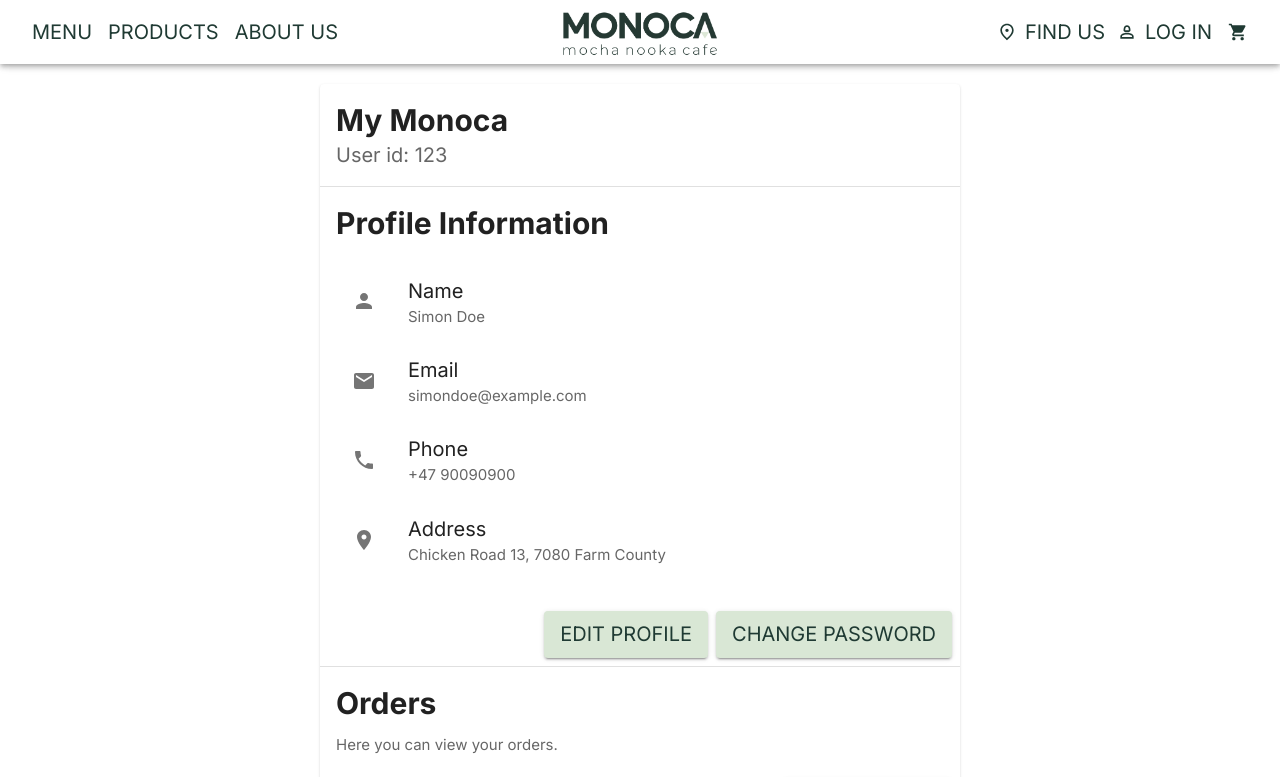
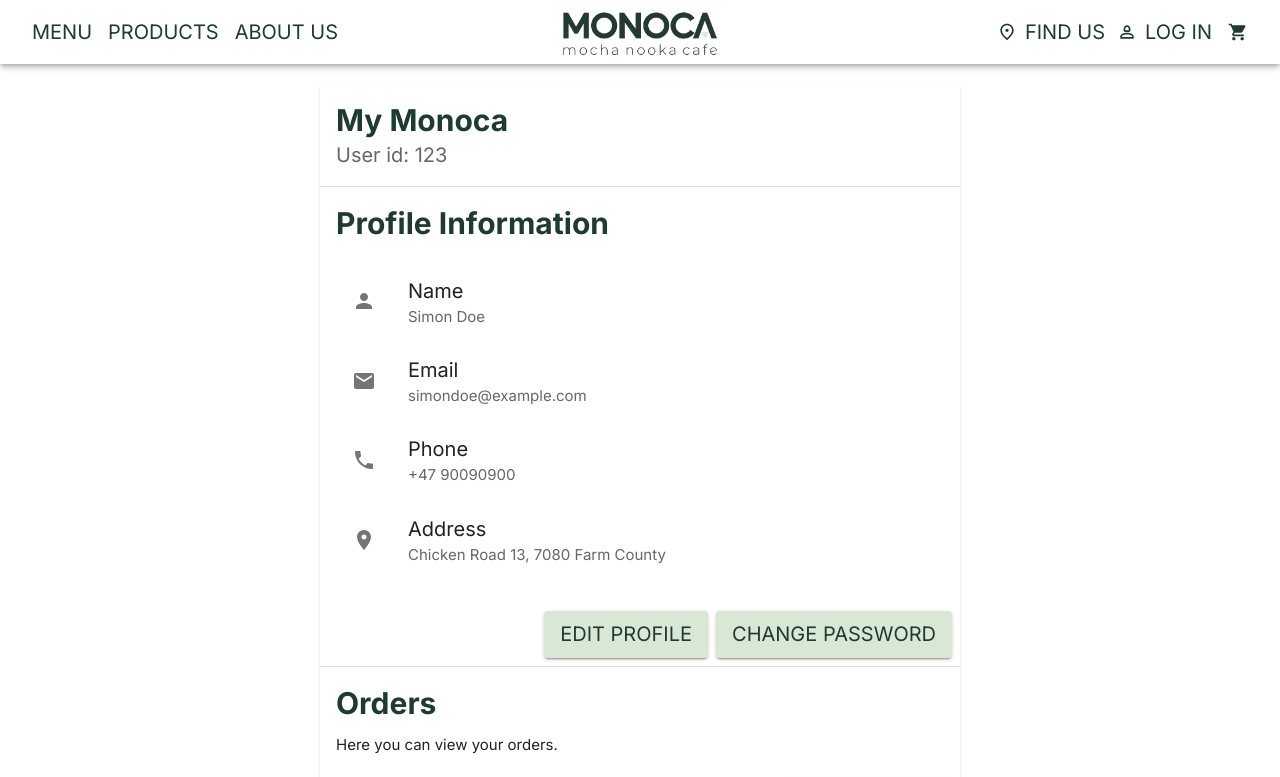
Before and after one commit to ivannakolesnyk/ivannakolesnyk.github.io, a React (Create React App) app in the folder webshop-frontend/: page /profile in a window 1280 px wide. Shown: the top 777 px of the page. Built offline with nearby package versions, Linux system fonts and the light colour scheme.

Commit message:
Update Profile.jsx
Change color of headings to primary.contrastText.

```diff
--- a/webshop-frontend/src/components/Profile.jsx
+++ b/webshop-frontend/src/components/Profile.jsx
@@ -14,15 +14,27 @@ import PersonIcon from "@mui/icons-material/Person";
 import EmailIcon from "@mui/icons-material/Email";
 import PhoneIcon from "@mui/icons-material/Phone";
 import LocationOnIcon from "@mui/icons-material/LocationOn";
+import { useTheme } from "@mui/material/styles";
 
 const ProfilePage = () => {
+  // Import the custom theme from theme.js
+  const theme = useTheme();
   return (
     <Box sx={{ display: "flex", justifyContent: "center", paddingTop: "2rem" }}>
       <Card sx={{ width: "50%", maxWidth: "700px" }}>
-        <CardHeader title="My Monoca" subheader="User id: 123" />
+        <CardHeader
+          sx={{ color: theme.palette.primary.contrastText }}
+          title="My Monoca"
+          subheader="User id: 123"
+        />
         <Divider />
         <CardContent>
-          <Typography gutterBottom variant="h5" component="div">
+          <Typography
+            gutterBottom
+            variant="h5"
+            component="div"
+            sx={{ color: theme.palette.primary.contrastText }}
+          >
             Profile Information
           </Typography>
           <List>
@@ -65,10 +77,15 @@ const ProfilePage = () => {
         </CardActions>
         <Divider />
         <CardContent>
-          <Typography gutterBottom variant="h5" component="div">
+          <Typography
+            gutterBottom
+            variant="h5"
+            component="div"
+            sx={{ color: theme.palette.primary.contrastText }}
+          >
             Orders
           </Typography>
-          <Typography variant="body2" color="text.secondary">
+          <Typography variant="body2">
             Here you can view your orders.
           </Typography>
         </CardContent>
```
